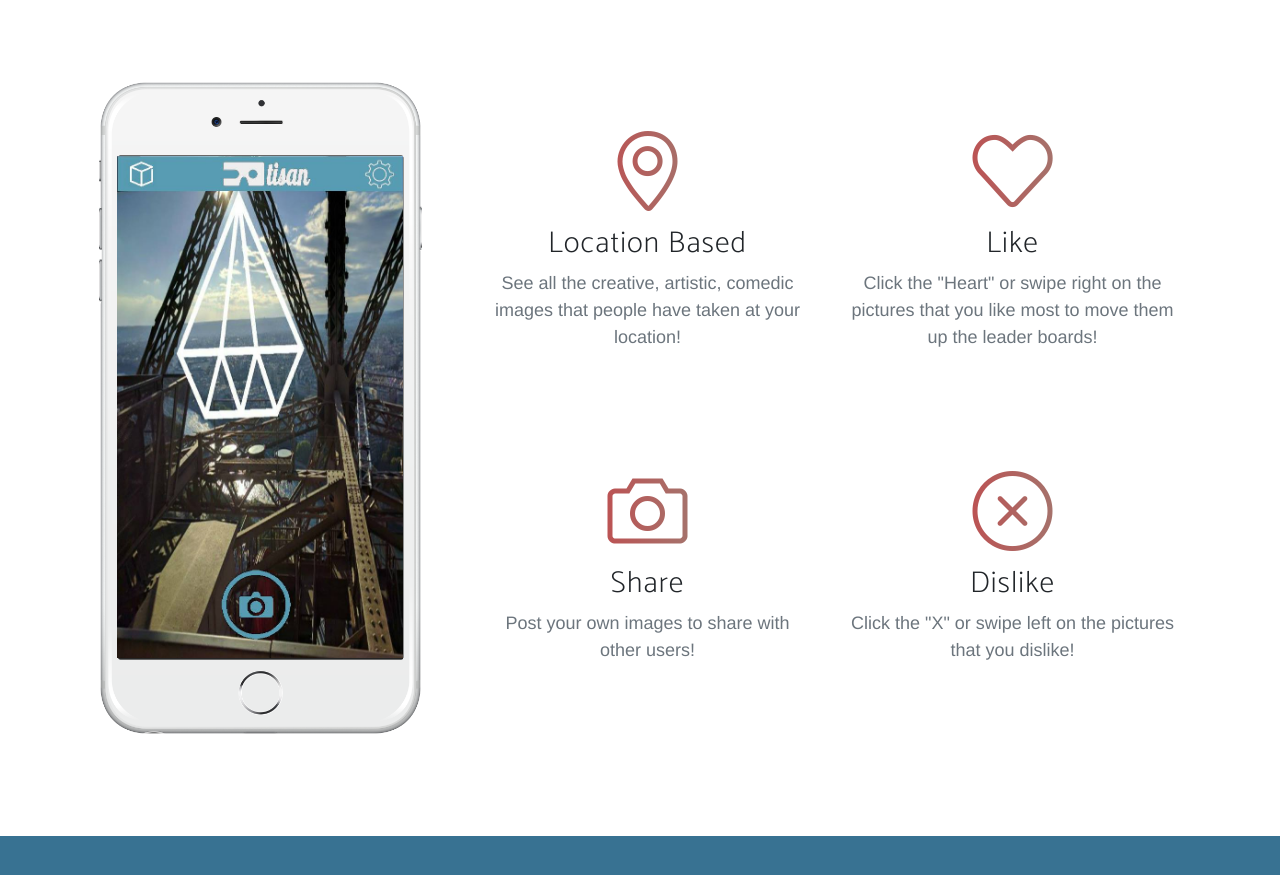
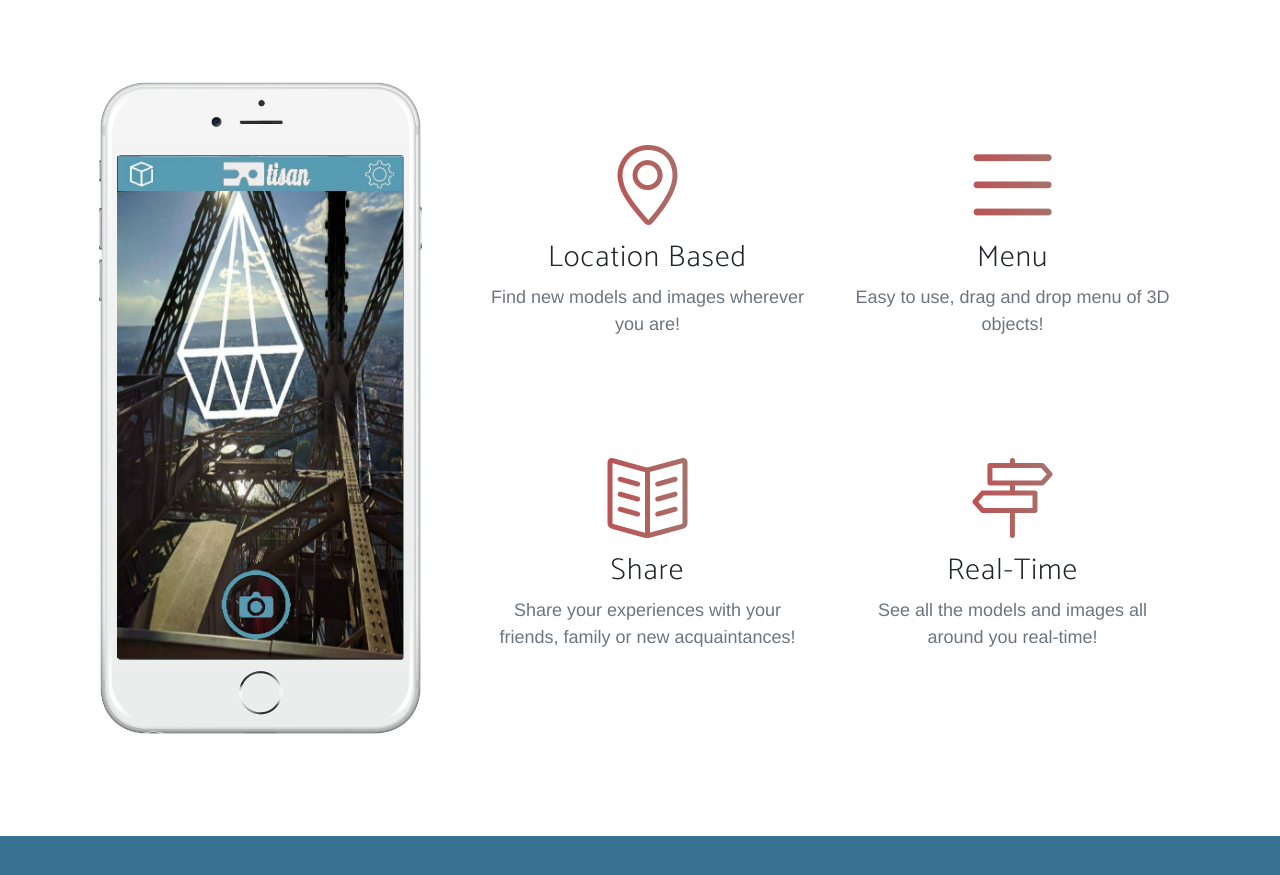
Before and after one commit to ArtisanAR/ArtisanAr.github.io, a plain HTML site: page index.html in a window 1280 px wide. Shown: the part 820-1695 px from the top of the page. Drawn offline with Linux system fonts and the light colour scheme; a web font is replaced by a local one.

Commit message:
added new descriptions

```diff
--- a/index.html
+++ b/index.html
@@ -112,30 +112,30 @@
                   <div class="feature-item">
                     <i class="icon-location-pin text-primary"></i>
                     <h3>Location Based</h3>
-                    <p class="text-muted">See all the creative, artistic, comedic images that people have taken at your location!</p>
+                    <p class="text-muted">Find new models and images wherever you are!</p>
                   </div>
                 </div>
                 <div class="col-lg-6">
                   <div class="feature-item">
-                    <i class="icon-heart text-primary"></i>
-                    <h3>Like</h3>
-                    <p class="text-muted">Click the "Heart" or swipe right on the pictures that you like most to move them up the leader boards!</p>
+                    <i class="icon-menu text-primary"></i>
+                    <h3>Menu</h3>
+                    <p class="text-muted">Easy to use, drag and drop menu of 3D objects!</p>
                   </div>
                 </div>
               </div>
               <div class="row">
                 <div class="col-lg-6">
                   <div class="feature-item">
-                    <i class="icon-camera text-primary"></i>
+                    <i class="icon-book-open text-primary"></i>
                     <h3>Share</h3>
-                    <p class="text-muted">Post your own images to share with other users!</p>
+                    <p class="text-muted">Share your experiences with your friends, family or new acquaintances!</p>
                   </div>
                 </div>
                 <div class="col-lg-6">
                   <div class="feature-item">
-                    <i class="icon-close text-primary"></i>
-                    <h3>Dislike</h3>
-                    <p class="text-muted">Click the "X" or swipe left on the pictures that you dislike!</p>
+                    <i class="icon-directions text-primary"></i>
+                    <h3>Real-Time</h3>
+                    <p class="text-muted">See all the models and images all around you real-time!</p>
                   </div>
                 </div>
               </div>
```
